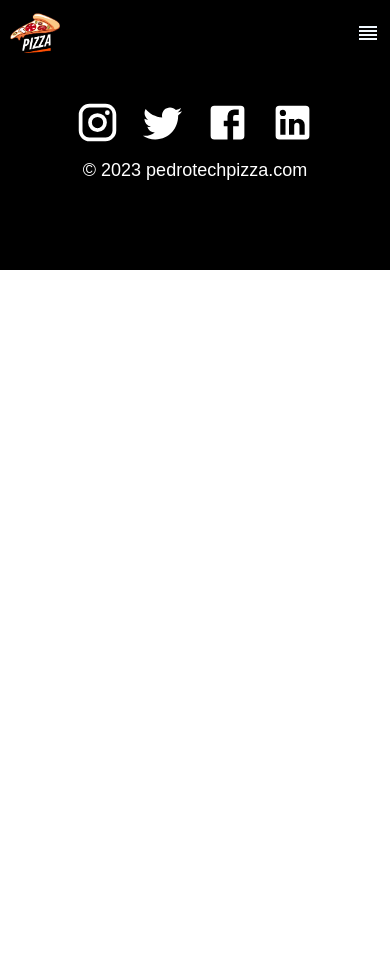
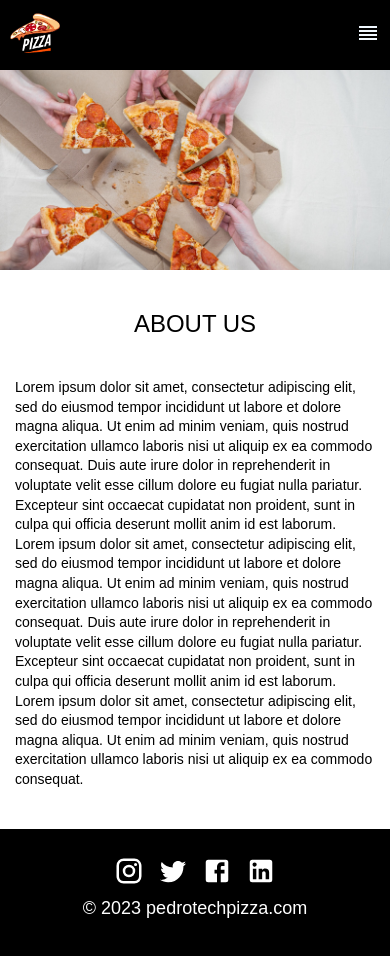
Before and after one commit to Poioill/PizzaApp--react-, a React (Create React App) app: page /about in a window 390 px wide. Shown: the top 956 px of the page. Before the commit the page ends 844 px from the top, so only its background shows below. Built offline with nearby package versions, Linux system fonts and the light colour scheme.

Commit message:
about page

```diff
--- a/src/App.js
+++ b/src/App.js
@@ -3,6 +3,7 @@ import Navbar from "./components/Navbar";
 import Footer from "./components/Footer";
 import Home from "./pages/Home";
 import Menu from "./pages/Menu";
+import About from "./pages/About";
 import { BrowserRouter as Router, Routes, Route } from "react-router-dom";
 
 function App() {
@@ -13,6 +14,7 @@ function App() {
         <Routes>
             <Route exact path="/"  element={<Home/>} />
             <Route exact path="/menu"  element={<Menu/>} />
+            <Route exact path="/about"  element={<About/>} />
         </Routes>
         <Footer/>
       </Router>
--- /dev/null
+++ b/src/pages/About.js
@@ -0,0 +1,38 @@
+import React from 'react';
+import MultiplePizzas from "../assets/multiplePizzas.jpeg";
+import "../styles/About.css";
+
+function About() {
+  return (
+    <div className='about'>
+        <div
+            className='about__top'
+            style={{backgroundImage: `url(${MultiplePizzas})`}}/>
+        <div className='about__bottom _container'>
+            <h1>ABOUT US</h1>
+            <p>
+                Lorem ipsum dolor sit amet, consectetur adipiscing elit,
+                sed do eiusmod tempor incididunt ut labore et dolore
+                magna aliqua. Ut enim ad minim veniam, quis nostrud exercitation
+                ullamco laboris nisi ut aliquip ex ea commodo consequat. Duis
+                aute irure dolor in reprehenderit in voluptate velit esse cillum
+                dolore eu fugiat nulla pariatur. Excepteur sint occaecat cupidatat
+                non proident, sunt in culpa qui officia deserunt mollit anim id est laborum.
+                Lorem ipsum dolor sit amet, consectetur adipiscing elit,
+                sed do eiusmod tempor incididunt ut labore et dolore
+                magna aliqua. Ut enim ad minim veniam, quis nostrud exercitation
+                ullamco laboris nisi ut aliquip ex ea commodo consequat. Duis
+                aute irure dolor in reprehenderit in voluptate velit esse cillum
+                dolore eu fugiat nulla pariatur. Excepteur sint occaecat cupidatat
+                non proident, sunt in culpa qui officia deserunt mollit anim id est laborum.
+                Lorem ipsum dolor sit amet, consectetur adipiscing elit,
+                sed do eiusmod tempor incididunt ut labore et dolore
+                magna aliqua. Ut enim ad minim veniam, quis nostrud exercitation
+                ullamco laboris nisi ut aliquip ex ea commodo consequat.
+            </p>
+        </div>
+    </div>
+  )
+}
+
+export default About
--- /dev/null
+++ b/src/styles/About.css
@@ -0,0 +1,57 @@
+.about{
+    width: 100%;
+    height: 100%;
+}
+.about__top{
+    width: 100%;
+    height: 420px;
+    background-position: center;
+    background-repeat: no-repeat;
+    background-size: cover;
+}
+.about__bottom{
+    margin: 100px auto;
+}
+.about__bottom h1{
+    text-align: center;
+    margin: 0 0 40px;
+    font-size: 55px;
+    font-weight: 400;
+}
+.about__bottom p{
+    font-size: 20px;
+    line-height: 140%;
+}
+@media (max-width: 992px) {
+    .about__bottom{
+        margin: 80px auto;
+    }
+    .about__top{
+        height: 350px;
+    }
+}
+@media (max-width: 767px) {
+    .about__bottom{
+        margin: 40px auto;
+    }
+    .about__bottom h1{
+        font-size: 28px;
+    }
+    .about__bottom p{
+        font-size: 16px;
+    }
+    .about__top{
+        height: 300px;
+    }
+}
+@media (max-width: 490px) {
+    .about__top{
+        height: 200px;
+    }
+    .about__bottom h1{
+        font-size: 24px;
+    }
+    .about__bottom p{
+        font-size: 14px;
+    }
+}
--- a/src/styles/Footer.css
+++ b/src/styles/Footer.css
@@ -13,7 +13,13 @@
 }
 @media (max-width: 470px) {
     .socialMedia svg{
-        font-size: 45px;
+        font-size: 40px;
         margin: 10px;
     }
 }
+@media (max-width: 400px) {
+    .socialMedia svg{
+        font-size: 30px;
+        margin: 7px;
+    }
+}
```
